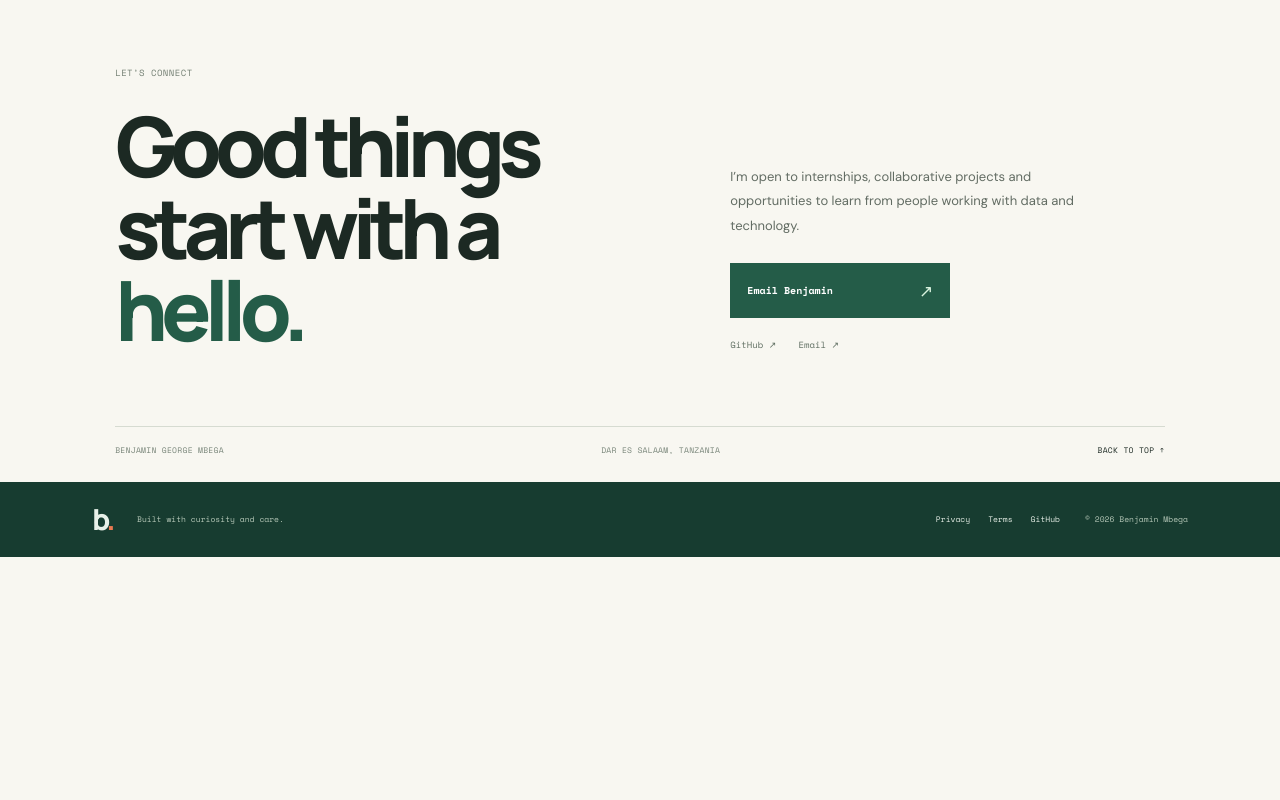
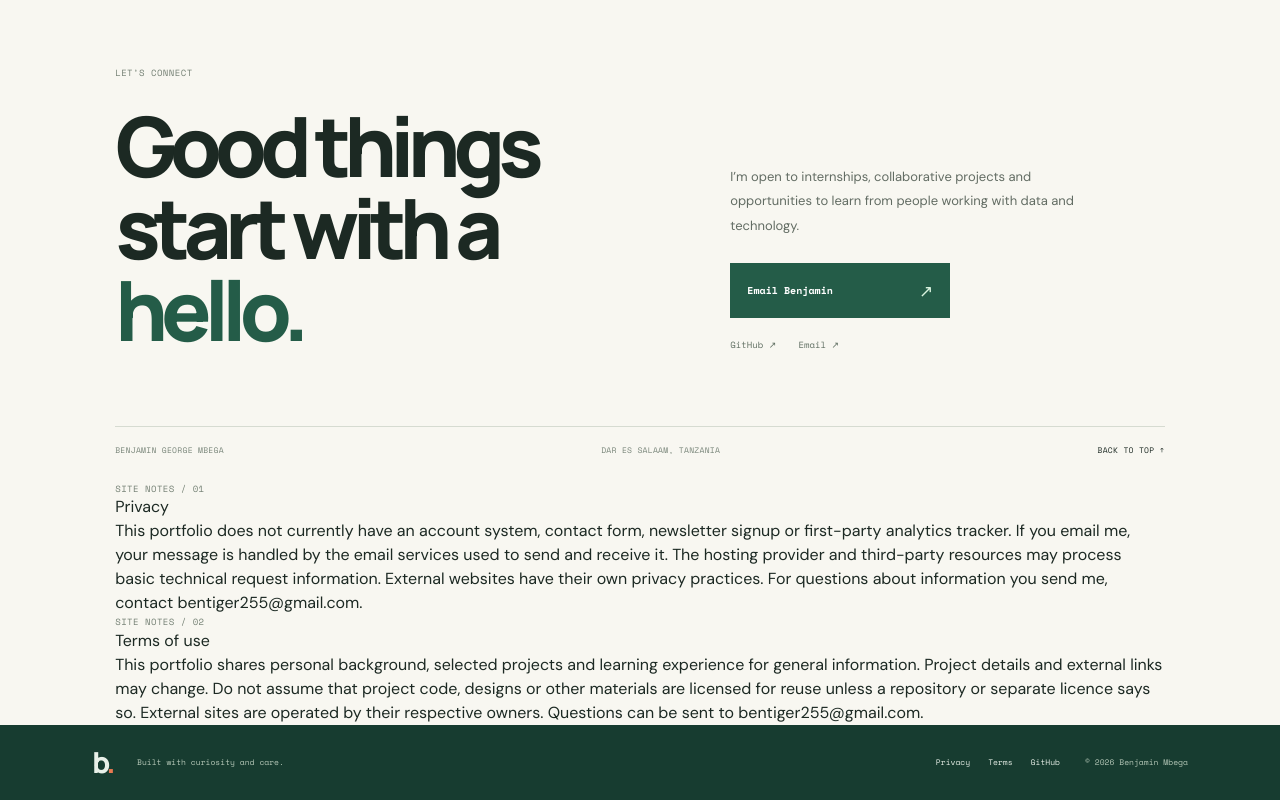
Before and after one commit to Bentiger255/my-portifolio, a React (Vite) app: page / in a window 1280 px wide. Shown: the part 5126-5926 px from the top of the page. Before the commit the page ends 5683 px from the top, so only its background shows below. Built offline with nearby package versions, Linux system fonts and the light colour scheme.

Commit message:
Resolve portfolio legal links and add concise privacy and terms notes

```diff
--- a/src/App.tsx
+++ b/src/App.tsx
@@ -219,9 +219,21 @@ export default function App() {
           <div className="contact-main"><div data-reveal><p className="section-kicker">LET’S CONNECT</p><h2>Good things<br />start with a <em>hello.</em></h2></div><div className="contact-copy" data-reveal><p>I’m open to internships, collaborative projects and opportunities to learn from people working with data and technology.</p><a className="button button-primary contact-button" href="mailto:bentiger255@gmail.com?subject=Portfolio%20enquiry">Email Benjamin <span>↗</span></a><div className="social-links"><a href="https://github.com/Bentiger255" target="_blank" rel="noreferrer">GitHub ↗</a><a href="mailto:bentiger255@gmail.com">Email ↗</a></div></div></div>
           <div className="contact-bottom"><span>BENJAMIN GEORGE MBEGA</span><span>DAR ES SALAAM, TANZANIA</span><a href="#home">BACK TO TOP ↑</a></div>
         </section>
+        <section className="legal-notes section-wrap" aria-label="Privacy and terms">
+          <article id="privacy-notice" data-reveal>
+            <p className="section-kicker">SITE NOTES / 01</p>
+            <h2>Privacy</h2>
+            <p>This portfolio does not currently have an account system, contact form, newsletter signup or first-party analytics tracker. If you email me, your message is handled by the email services used to send and receive it. The hosting provider and third-party resources may process basic technical request information. External websites have their own privacy practices. For questions about information you send me, contact <a href="mailto:bentiger255@gmail.com">bentiger255@gmail.com</a>.</p>
+          </article>
+          <article id="terms-of-use" data-reveal>
+            <p className="section-kicker">SITE NOTES / 02</p>
+            <h2>Terms of use</h2>
+            <p>This portfolio shares personal background, selected projects and learning experience for general information. Project details and external links may change. Do not assume that project code, designs or other materials are licensed for reuse unless a repository or separate licence says so. External sites are operated by their respective owners. Questions can be sent to <a href="mailto:bentiger255@gmail.com">bentiger255@gmail.com</a>.</p>
+          </article>
+        </section>
       </main>
 
-      <footer className="site-footer"><a className="footer-brand" href="#home">b<span>.</span></a><span className="footer-note">Built with curiosity and care.</span><div className="footer-links"><a href="./privacy.html">Privacy</a><a href="./terms.html">Terms</a><a href="https://github.com/Bentiger255" target="_blank" rel="noreferrer">GitHub</a></div><span className="footer-copy">© {new Date().getFullYear()} Benjamin Mbega</span></footer>
+      <footer className="site-footer"><a className="footer-brand" href="#home">b<span>.</span></a><span className="footer-note">Built with curiosity and care.</span><div className="footer-links"><a href="#privacy-notice">Privacy</a><a href="#terms-of-use">Terms</a><a href="https://github.com/Bentiger255" target="_blank" rel="noreferrer">GitHub</a></div><span className="footer-copy">© {new Date().getFullYear()} Benjamin Mbega</span></footer>
     </div>
   );
 }
```
